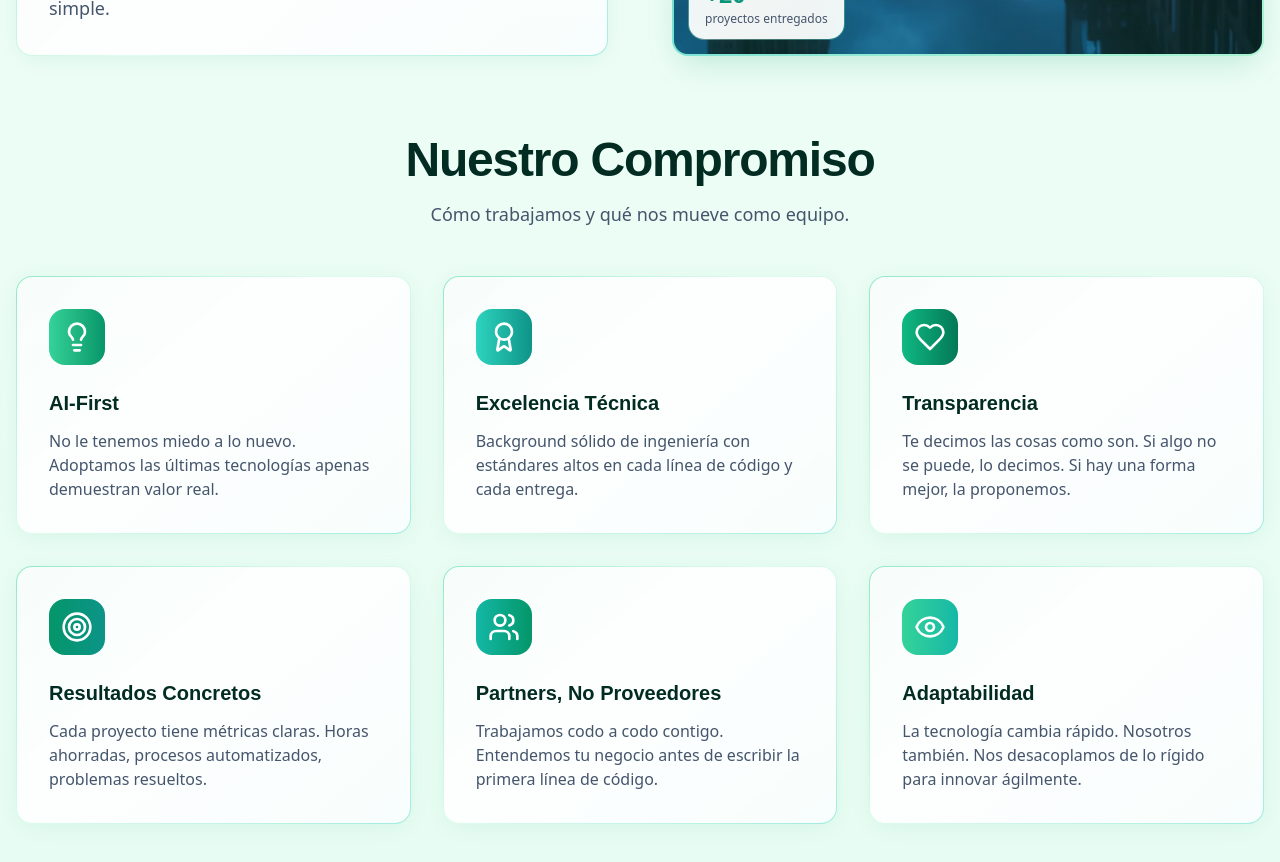
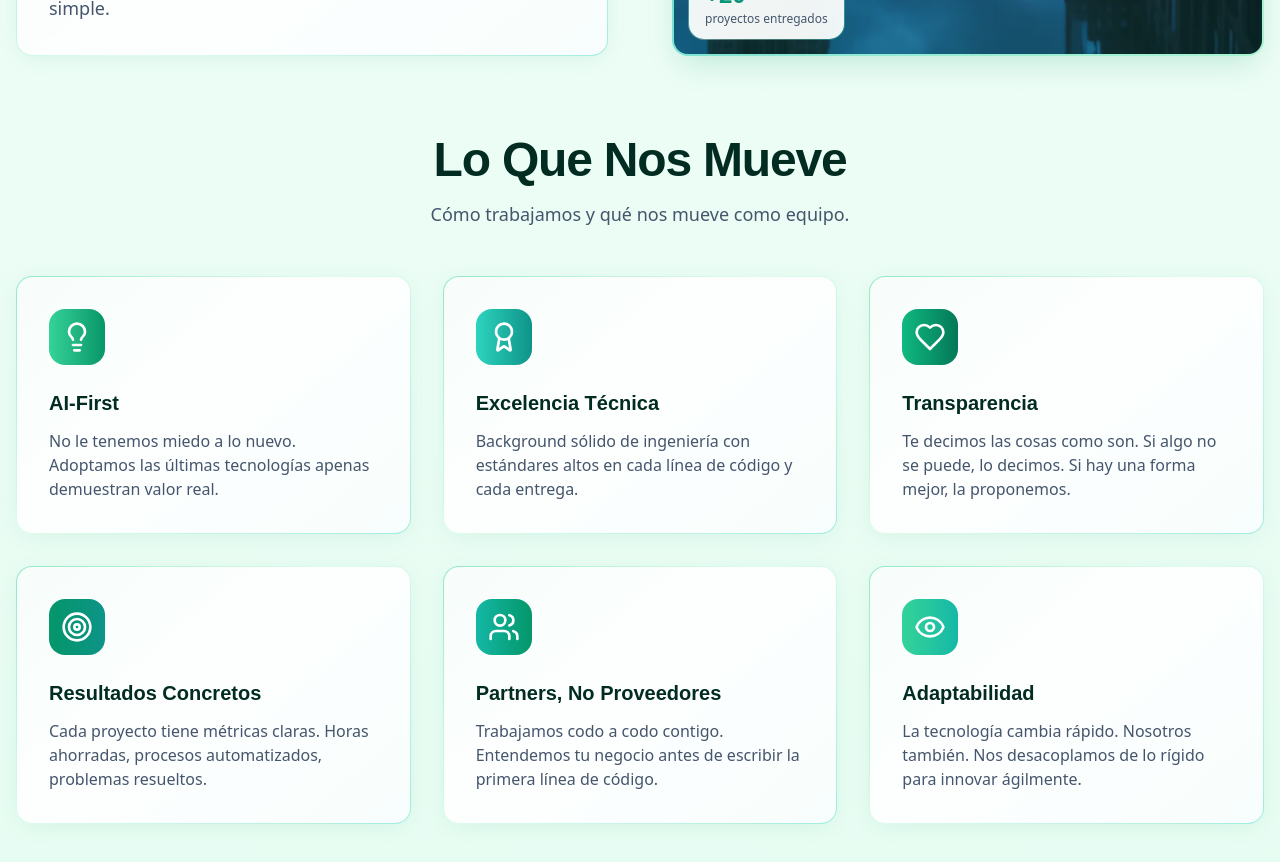
Before and after one commit to cristian-data-science/aaa_web, a React (Vite) app: page / in a window 1280 px wide. Shown: the part 4280-5142 px from the top of the page. Built offline with nearby package versions, Linux system fonts and the light colour scheme; no server answers.

Commit message:
fix(about): renombrar seccion de valores a 'Lo Que Nos Mueve' para evitar titulo duplicado

```diff
--- a/src/components/About.jsx
+++ b/src/components/About.jsx
@@ -143,7 +143,7 @@ const About = () => {
           transition={{ duration: 0.8 }}
         >
           <h3 className="font-display font-bold tracking-tight text-4xl md:text-5xl text-brand-950 text-center mb-4">
-            Nuestro Compromiso
+            Lo Que Nos Mueve
           </h3>
           <p className="text-slate-600 text-center mb-12 text-lg">
             Cómo trabajamos y qué nos mueve como equipo.
```
